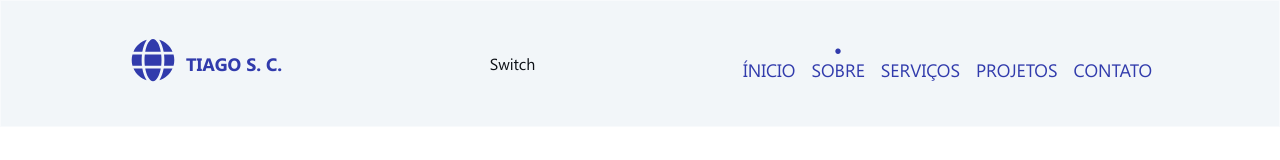
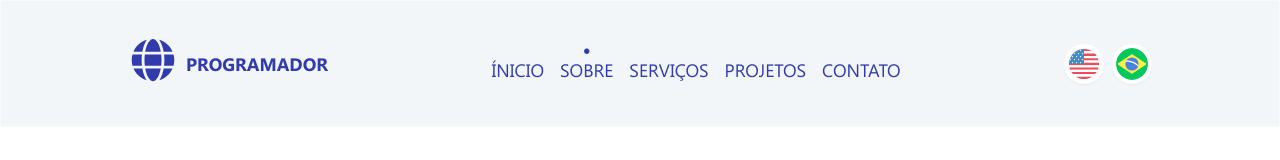
Before and after one commit to Tiago-Silverio-da-Costa/portfolio, a Next.js app: page /about in a window 1280 px wide. Shown: the top 160 px of the page. Built offline with nearby package versions, Linux system fonts and the light colour scheme; no server answers.

Commit message:
feat: header bilingual

```diff
--- a/components/home/header.tsx
+++ b/components/home/header.tsx
@@ -67,15 +67,13 @@ export default function Header() {
 
                 <Link href="/" aria-label="Logo do Tiago Costa" className="flex items-center gap-2">
                     <Image className="rounded-full" src="/home/header/logo.svg" alt="Logo do Tiago Silverio Programador" width={50} height={80} />
-                    <h1 className="hidden lg:block text-lg font-bold text-textTitle uppercase">Tiago S. C.</h1>
+                    <h1 className="hidden lg:block text-lg font-bold text-textTitle uppercase">{texts.header?.logoName || "Programador"}</h1>
                 </Link>
 
                 {
                     !hideContent && (
                         <>
-                            <button onClick={() => setLanguage(language === 'en' ? 'pt' : 'en')}>
-                                {'Switch'}
-                            </button>
+
                             <nav className="items-end gap-4 justify-center hidden lg:flex">
                                 <ul className="group">
                                     <li className="flex flex-col items-center">
@@ -90,7 +88,7 @@ export default function Header() {
                                         {pathname === "/about" && (
                                             <span className="text-textTitle leading-3 text-xl">•</span>
                                         )}
-                                        <Link className={`${pathname === "/about" ? "text-textTitle" : "text-textGray"} uppercase text-lg text-textTitle transition-all duration-300`} href="/about">Sobre</Link>
+                                        <Link className={`${pathname === "/about" ? "text-textTitle" : "text-textGray"} uppercase text-lg text-textTitle transition-all duration-300`} href="/about">{texts.header?.navbarAbout || "Sobre"}</Link>
                                     </li>
                                 </ul>
                                 <ul>
@@ -98,7 +96,7 @@ export default function Header() {
                                         {pathname === "/services" && (
                                             <span className="text-textTitle leading-3 text-xl">•</span>
                                         )}
-                                        <Link className={`${pathname === "/services" ? "text-textTitle" : "text-textGray"} uppercase text-lg text-textTitle transition-all duration-300`} href="/services">Serviços</Link>
+                                        <Link className={`${pathname === "/services" ? "text-textTitle" : "text-textGray"} uppercase text-lg text-textTitle transition-all duration-300`} href="/services">{texts.header?.navbarServices || "Serviços"}</Link>
                                     </li>
                                 </ul>
                                 <ul>
@@ -106,7 +104,7 @@ export default function Header() {
                                         {pathname === "/projects" && (
                                             <span className="text-textTitle leading-3 text-xl">•</span>
                                         )}
-                                        <Link className={`${pathname === "/projects" ? "text-textTitle" : "text-textGray"} uppercase text-lg text-textTitle transition-all duration-300`} href="/projects">Projetos</Link>
+                                        <Link className={`${pathname === "/projects" ? "text-textTitle" : "text-textGray"} uppercase text-lg text-textTitle transition-all duration-300`} href="/projects">{texts.header?.navbarProjects || "Projetos"}</Link>
                                     </li>
                                 </ul>
                                 <ul>
@@ -114,7 +112,7 @@ export default function Header() {
                                         {pathname === "/contact" && (
                                             <span className="text-textTitle leading-3 text-xl">•</span>
                                         )}
-                                        <Link className={`${pathname === "/contact" ? "text-textTitle" : "text-textGray"} uppercase text-lg text-textTitle transition-all duration-300`} href="/contact">Contato</Link>
+                                        <Link className={`${pathname === "/contact" ? "text-textTitle" : "text-textGray"} uppercase text-lg text-textTitle transition-all duration-300`} href="/contact">{texts.header?.navbarContact || "Contato"}</Link>
                                     </li>
                                 </ul>
                                 {/* <ul>
@@ -127,7 +125,14 @@ export default function Header() {
                                 </ul> */}
                             </nav>
                             {/* mobile */}
-
+                            <div className="flex items-center gap-2">
+                                <button onClick={() => setLanguage('en')}>
+                                    <Image className="bg-white shadow-sm p-1 my-1 rounded-full hover:scale-110" src="/home/header/usa.svg" alt="bandeira dos Estados Unidos" width={40} height={40} />
+                                </button>
+                                <button onClick={() => setLanguage('pt')}>
+                                    <Image className="bg-white shadow-sm p-1 my-1 rounded-full hover:scale-110" src="/home/header/brazil.svg" alt="bandeira do Brasil" width={40} height={40} />
+                                </button>
+                            </div>
                             <button
                                 aria-label="Menu"
                                 type="button"
@@ -153,31 +158,31 @@ export default function Header() {
                                                 {pathname === "/" && (
                                                     <span className="text-textTitle leading-3 text-xl">•</span>
                                                 )}
-                                                <Link onClick={() => setOpenPopup(false)} className={`${pathname === "/" ? "text-textTitle" : "text-textGray"} uppercase text-lg text-textTitle transition-all duration-300`} href="/">Ínicio</Link>
+                                                <Link onClick={() => setOpenPopup(false)} className={`${pathname === "/" ? "text-textTitle" : "text-textGray"} uppercase text-lg text-textTitle transition-all duration-300`} href="/">{texts.header?.navbarStart || "Ínicio"}</Link>
                                             </li>
                                             <li className="flex gap-2 items-center justify-end">
                                                 {pathname === "/about" && (
                                                     <span className="text-textTitle leading-3 text-xl">•</span>
                                                 )}
-                                                <Link onClick={() => setOpenPopup(false)} className={`${pathname === "/about" ? "text-textTitle" : "text-textGray"} uppercase text-lg text-textTitle transition-all duration-300`} href="/about">Sobre</Link>
+                                                <Link onClick={() => setOpenPopup(false)} className={`${pathname === "/about" ? "text-textTitle" : "text-textGray"} uppercase text-lg text-textTitle transition-all duration-300`} href="/about">{texts.header?.navbarAbout || "Sobre"}</Link>
                                             </li>
                                             <li className="flex gap-2 items-center justify-end">
                                                 {pathname === "/services" && (
                                                     <span className="text-textTitle leading-3 text-xl">•</span>
                                                 )}
-                                                <Link onClick={() => setOpenPopup(false)} className={`${pathname === "/projects" ? "text-textTitle" : "text-textGray"} uppercase text-lg text-textTitle transition-all duration-300`} href="/services">Serviços</Link>
+                                                <Link onClick={() => setOpenPopup(false)} className={`${pathname === "/projects" ? "text-textTitle" : "text-textGray"} uppercase text-lg text-textTitle transition-all duration-300`} href="/services">{texts.header?.navbarServices || "Serviços"}</Link>
                                             </li>
                                             <li className="flex gap-2 items-center justify-end">
                                                 {pathname === "/projects" && (
                                                     <span className="text-textTitle leading-3 text-xl">•</span>
                                                 )}
-                                                <Link onClick={() => setOpenPopup(false)} className={`${pathname === "/projects" ? "text-textTitle" : "text-textGray"} uppercase text-lg text-textTitle transition-all duration-300`} href="/projects">Projetos</Link>
+                                                <Link onClick={() => setOpenPopup(false)} className={`${pathname === "/projects" ? "text-textTitle" : "text-textGray"} uppercase text-lg text-textTitle transition-all duration-300`} href="/projects">{texts.header?.navbarProjects || "Projetos"}</Link>
                                             </li>
                                             <li className="flex gap-2 items-center justify-end">
                                                 {pathname === "/contact" && (
                                                     <span className="text-textTitle leading-3 text-xl">•</span>
                                                 )}
-                                                <Link onClick={() => setOpenPopup(false)} className={`${pathname === "/contact" ? "text-textTitle" : "text-textGray"} uppercase text-lg text-textTitle transition-all duration-300`} href="/contact">Contato</Link>
+                                                <Link onClick={() => setOpenPopup(false)} className={`${pathname === "/contact" ? "text-textTitle" : "text-textGray"} uppercase text-lg text-textTitle transition-all duration-300`} href="/contact">{texts.header?.navbarContact || "Contato"}</Link>
                                             </li>
                                             {/* <li className="flex gap-2 items-center justify-end">
                                                 {pathname === "/blog" && (
@@ -192,8 +197,6 @@ export default function Header() {
                         </>
                     )
                 }
-
-
             </div>
 
         </header >
--- a/public/locales/en.json
+++ b/public/locales/en.json
@@ -1,6 +1,6 @@
 {
     "header": {
-        "logoName": "Tiago S. C.",
+        "logoName": "Developer",
         "navbarStart": "Home",
         "navbarAbout": "About",
         "navbarServices": "Services",
--- a/public/locales/pt.json
+++ b/public/locales/pt.json
@@ -1,6 +1,6 @@
 {
   "header": {
-    "logoName": "Tiago S. C.",
+    "logoName": "Programador",
     "navbarStart": "Ínicio",
     "navbarAbout": "Sobre",
     "navbarServices": "Serviços",
```
Also changed, not shown: public/home/header/brazil.svg (added), public/home/header/usa.svg (added).
